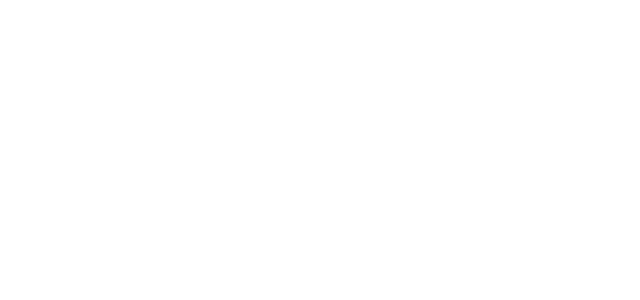
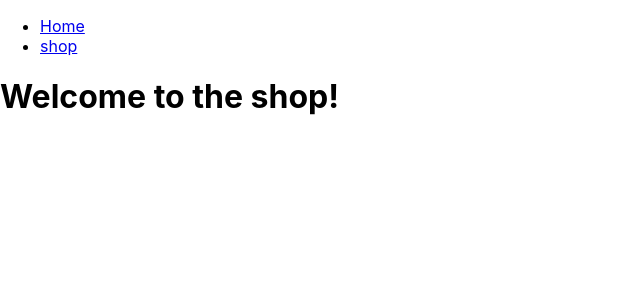
Before and after one commit to jackalot/o-shopping-cart, a React (Create React App) app: page /shop in a window 1280 px wide. Before the commit this address had no page. Shown: the top 300 px of the page, without its empty margins (0-640 px from the left). Built offline with nearby package versions, Linux system fonts and the light colour scheme.

Commit message:
imported Shop.js to RouteSwitch, added shop path to Routes in RouteSwitch component

```diff
--- a/src/RouteSwitch.js
+++ b/src/RouteSwitch.js
@@ -1,11 +1,12 @@
 import { BrowserRouter, Routes, Route } from "react-router-dom";
 import App from "./App";
-
+import Shop from "./Shop";
 const RouteSwitch = () => {
     return (
         <BrowserRouter>
             <Routes>
                 <Route path="/" element={<App></App>}></Route>
+                <Route path="/shop" element={<Shop></Shop>}></Route>
             </Routes>
         </BrowserRouter>
     )
```
